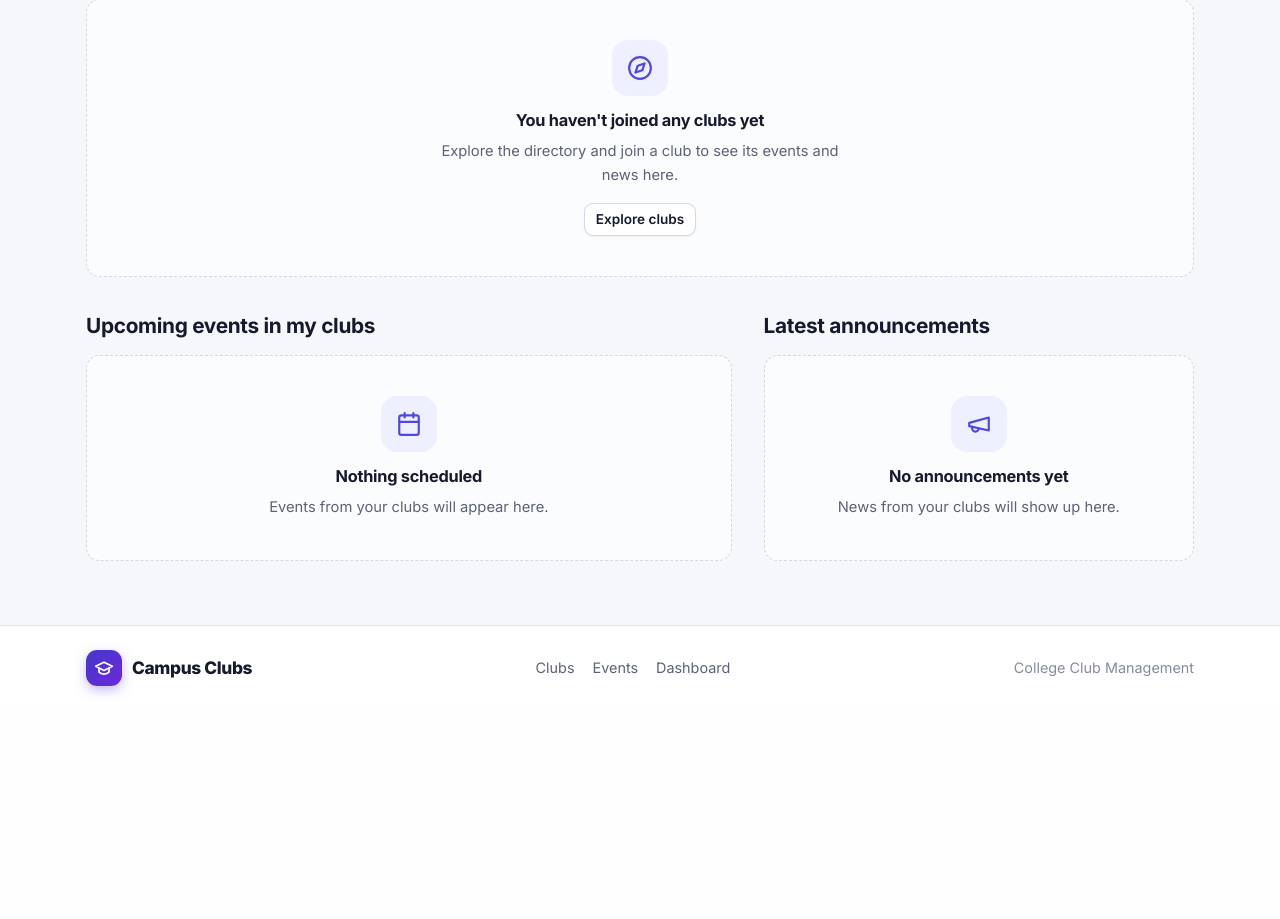
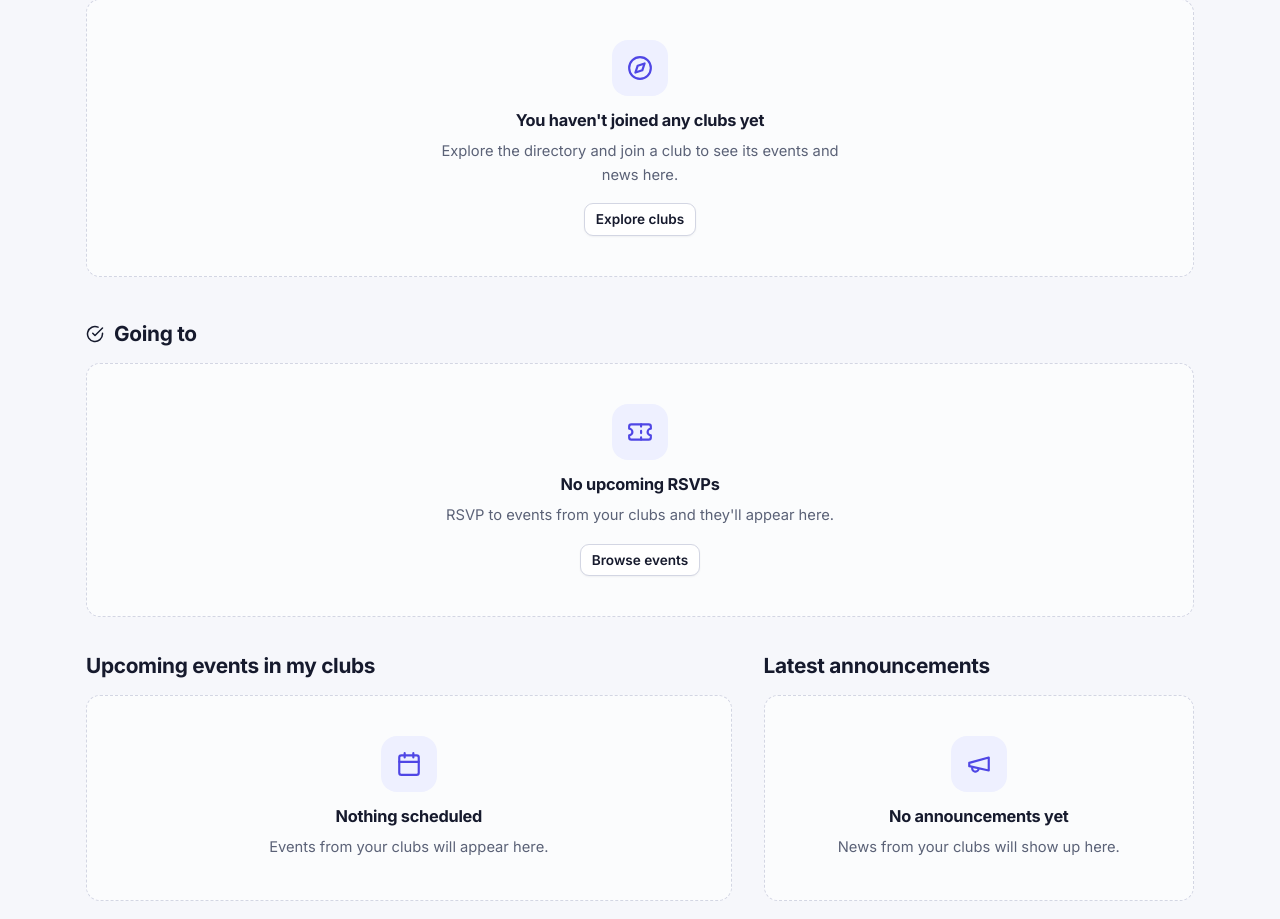
Before and after one commit to AnirudhVineet/ASD-MPR, a Flask app: page /dashboard in a window 1280 px wide. Shown: the part 359-1278 px from the top of the page. Before the commit the page ends 1054 px from the top, so only its background shows below. Run offline with Flask 3, Linux system fonts and the light colour scheme; the visitor is signed in with stand-in values (Sample User, id 1); data that the repository does not hold is empty.

Commit message:
AM-27 Add My RSVPs to student dashboard

```diff
--- a/app/main.py
+++ b/app/main.py
@@ -5,7 +5,7 @@ from flask_login import current_user, login_required
 from sqlalchemy import text
 
 from .extensions import db
-from .models import Announcement, Club, Event, Membership
+from .models import RSVP, Announcement, Club, Event, Membership
 
 bp = Blueprint("main", __name__)
 
@@ -48,8 +48,20 @@ def dashboard():
         if club_ids
         else []
     )
+    my_rsvps = (
+        RSVP.query.filter_by(user_id=current_user.id)
+        .join(Event)
+        .filter(Event.starts_at >= datetime.now())
+        .order_by(Event.starts_at)
+        .limit(10)
+        .all()
+    )
     return render_template(
-        "dashboard.html", memberships=memberships, events=events, announcements=announcements
+        "dashboard.html",
+        memberships=memberships,
+        events=events,
+        announcements=announcements,
+        my_rsvps=my_rsvps,
     )
 
 
--- a/app/templates/dashboard.html
+++ b/app/templates/dashboard.html
@@ -39,6 +39,21 @@
   {% endif %}
 </section>
 
+<section class="section">
+  <div class="section-head">
+    <h2>{{ ui.icon("check-circle") }} Going to
+      {% if my_rsvps %}<span class="count">{{ my_rsvps|length }}</span>{% endif %}
+    </h2>
+  </div>
+  {% if my_rsvps %}
+    <div class="grid-events">
+      {% for rsvp in my_rsvps %}{{ ui.event_card(rsvp.event) }}{% endfor %}
+    </div>
+  {% else %}
+    {{ ui.empty_state("ticket", "No upcoming RSVPs", "RSVP to events from your clubs and they'll appear here.", url_for('events.upcoming'), "Browse events") }}
+  {% endif %}
+</section>
+
 <div class="two-col">
   <section>
     <div class="section-head">
```
Also changed, not shown: tests/test_main.py (+74 -0 lines).
